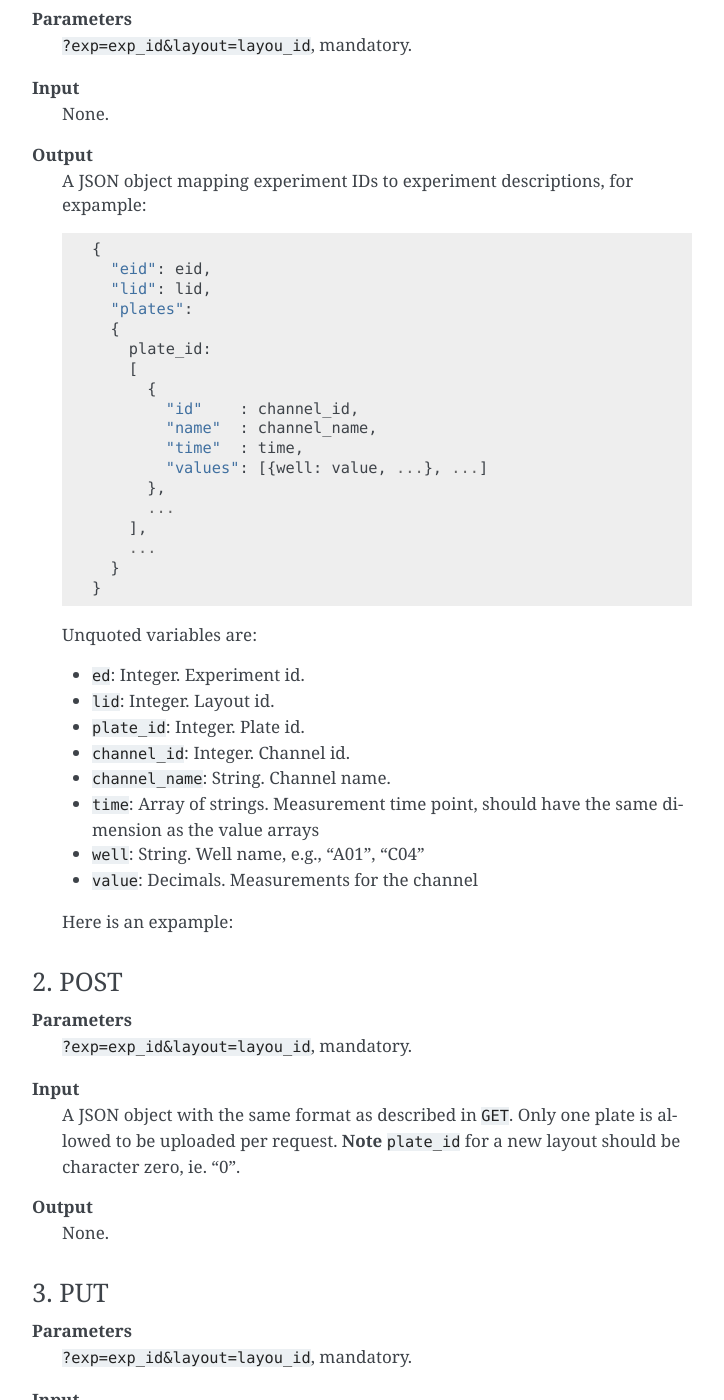
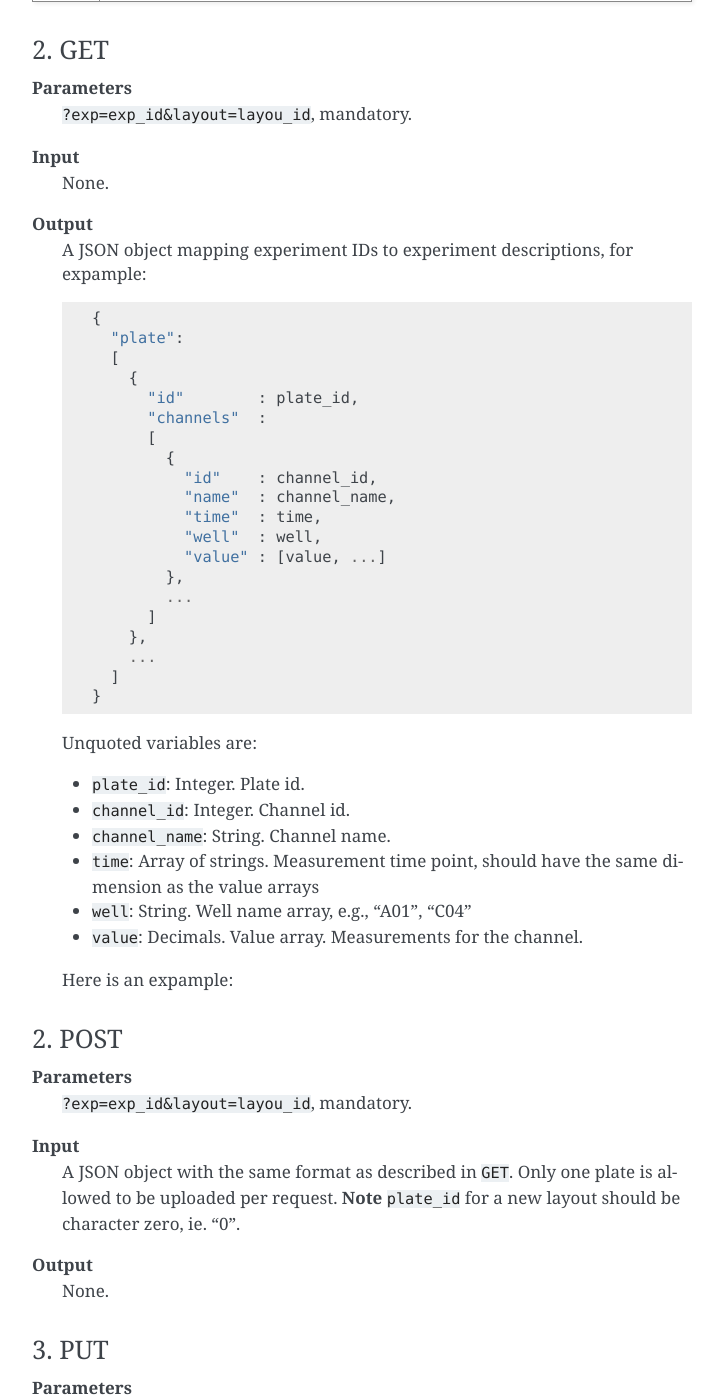
Before and after one commit to gaoce/TimeVis, a Sphinx documentation site: the page built from docs/api_v2.rst, in a window 1280 px wide and 1400 px high, scrolled down 9956 px. Shown: the whole window, without its empty margins (388-1112 px from the left). Built offline with Sphinx 7.4.7, drawn with Linux system fonts in a browser that asks for light colours; some of the changed text lies outside the part shown.

Commit message:
Update Plate endpoint api

```diff
--- a/docs/api_v2.rst
+++ b/docs/api_v2.rst
@@ -25,11 +25,17 @@ The data exchanged are generally in the following JSON format:
 ::
 
   {
-    endpoint_name: obj_array
+    endpoint_name: obj_array,
   }
 
-``endpoint_name`` could be ``experiment``, ``layout``, etc. ``obj_array`` is an
-array of objects describing experiment, layout, etc, as discussed below.
+``endpoint_name``
+    Name of the endpoint, could be ``experiment``, ``layout``, etc.
+``obj_array``
+	An array of objects describing experiment, layout, etc, as discussed below.
+
+..
+    ``para_name*`` and ``para*``
+        key-value pairs describing parameters for the requests
 
 2. Experiment information
 =========================
@@ -529,35 +535,35 @@ A summary of all HTTP verbs used for this endpoint is as follows:
     ::
 
       {
-        "eid": eid,
-        "lid": lid,
-        "plates":
-        {
-          plate_id:
-          [
-            {
-              "id"    : channel_id,
-              "name"  : channel_name,
-              "time"  : time,
-              "values": [{well: value, ...}, ...]
-            },
-            ...
-          ],
+        "plate":
+        [
+          {
+            "id"        : plate_id,
+            "channels"  :
+            [
+              {
+                "id"    : channel_id,
+                "name"  : channel_name,
+                "time"  : time,
+                "well"  : well,
+                "value" : [value, ...]
+              },
+              ...
+            ]
+          },
           ...
-        }
+        ]
       }
 
     Unquoted variables are:
 
-    * ``ed``:           Integer. Experiment id.
-    * ``lid``: 		    Integer. Layout id.
     * ``plate_id``:     Integer. Plate id.
     * ``channel_id``:   Integer. Channel id.
     * ``channel_name``: String.  Channel name.
     * ``time``: 		Array of strings. Measurement time point,
       should have the same dimension as the value arrays
-    * ``well``:         String. Well name, e.g., "A01", "C04"
-    * ``value``:        Decimals. Measurements for the channel
+    * ``well``:         String. Well name array, e.g., "A01", "C04"
+    * ``value``:        Decimals. Value array. Measurements for the channel.
 
     Here is an expample:
 
```
